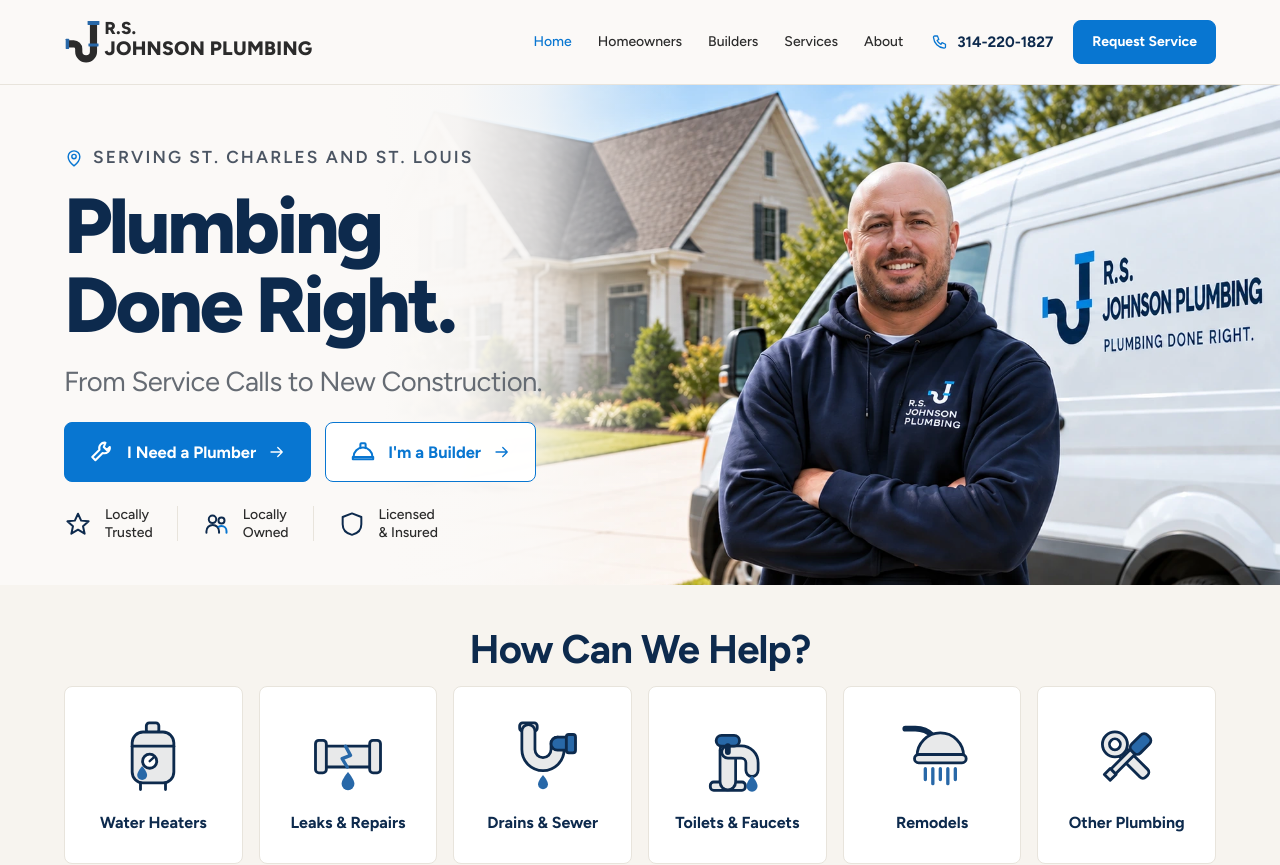
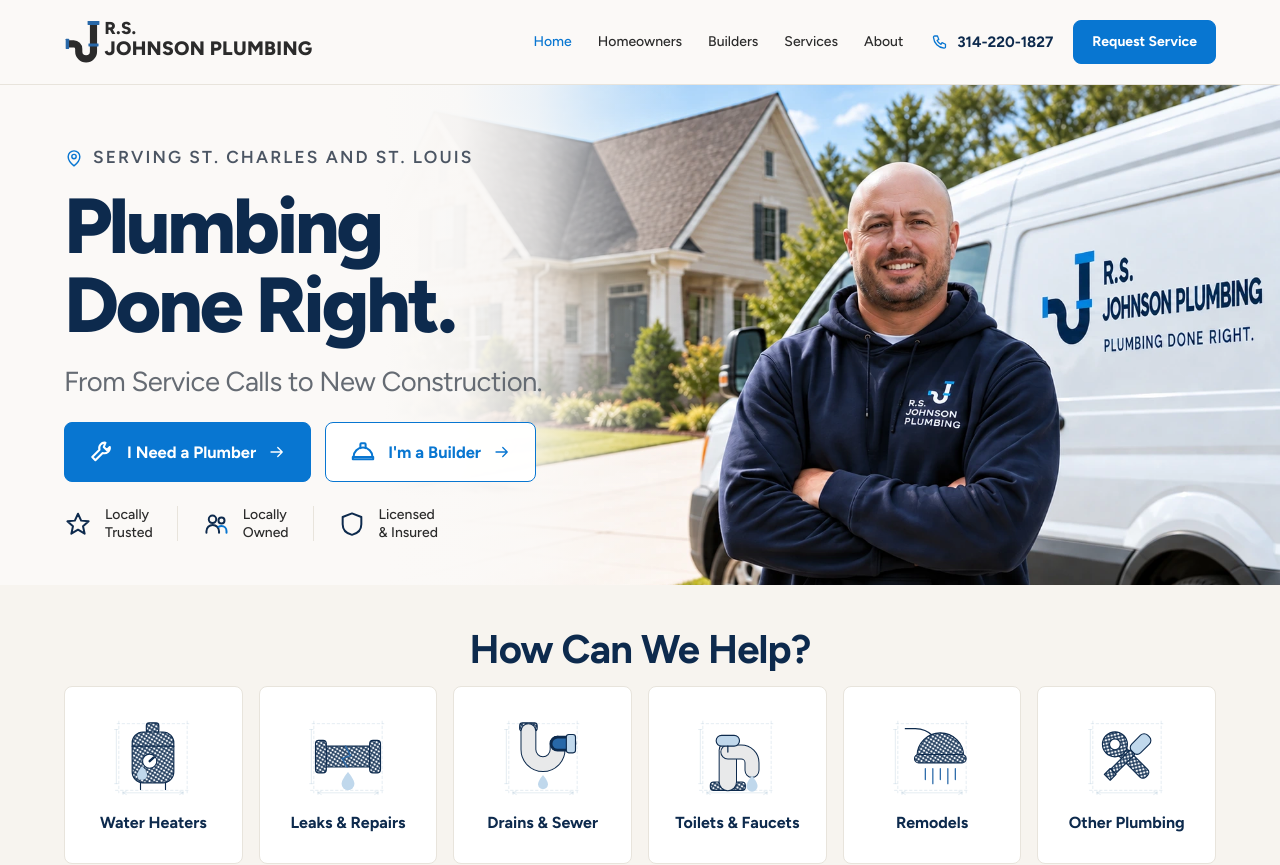
Before and after one commit to rs-johnson-plumbing/website, a Next.js app: page / in a window 1280 px wide. Shown: the top 865 px of the page. Built offline with nearby package versions, Linux system fonts and the light colour scheme.

Commit message:
Apply fine-line blueprint shading and drafting guides to shared illustrations

```diff
--- a/src/components/concept-two/ui/C2Drawing.tsx
+++ b/src/components/concept-two/ui/C2Drawing.tsx
@@ -1,4 +1,4 @@
-import type { ReactNode } from "react";
+import { useId, type ReactNode } from "react";
 
 const NAVY = "#0D2A4D";
 const BLUE = "#2868A8";
@@ -25,7 +25,7 @@
   return (
     <>
       <path d={d} stroke={NAVY} strokeWidth={w} />
-      <path d={d} stroke={METAL} strokeWidth={w - 6.6} />
+      <path d={d} stroke={METAL} strokeWidth={w - 2.4} />
     </>
   );
 }
@@ -192,18 +192,38 @@
 };
 
 export function C2Drawing({ id, className }: { id: string; className?: string }) {
+  const hatch = "sketch-" + useId().replace(/:/g, "");
   return (
     <svg
       viewBox="0 0 96 96"
       fill="none"
       stroke={NAVY}
-      strokeWidth="3.4"
+      strokeWidth="1.35"
       strokeLinecap="round"
       strokeLinejoin="round"
       aria-hidden="true"
       className={className}
     >
-      {drawings[id] ?? drawings.other}
+      <defs>
+        <pattern id={hatch} width="4" height="4" patternUnits="userSpaceOnUse" patternTransform="rotate(32)">
+          <rect width="4" height="4" fill="#f4f7fa" />
+          <path d="M0 0v4" stroke="#7394ad" strokeWidth=".55" opacity=".55" />
+        </pattern>
+      </defs>
+      <g stroke="#6591b5" strokeWidth=".5" opacity=".4">
+        <path d="M7 5v86M89 5v86M3 88h90M5 8h86" strokeDasharray="3 3" />
+        <path d="M12 91h72m-72-2v4m72-4v4M4 15v65m-2-65h4m-4 65h4" />
+        <path d="m12 91 4-2m-4 2 4 2m68-2-4-2m4 2-4 2" />
+      </g>
+      <g className="c2-sketch-object" style={{ "--sketch-fill": `url(#${hatch})` } as React.CSSProperties}>
+        {drawings[id] ?? drawings.other}
+      </g>
+      <style>{`
+        .c2-sketch-object [fill="#E8E9EA"] { fill: var(--sketch-fill); }
+        .c2-sketch-object [fill="#2868A8"] { fill: #c0d8ec; }
+        .c2-sketch-object [stroke-width="4"], .c2-sketch-object [stroke-width="4.5"],
+        .c2-sketch-object [stroke-width="5"], .c2-sketch-object [stroke-width="7"] { stroke-width: 1.5; }
+      `}</style>
     </svg>
   );
 }
```
